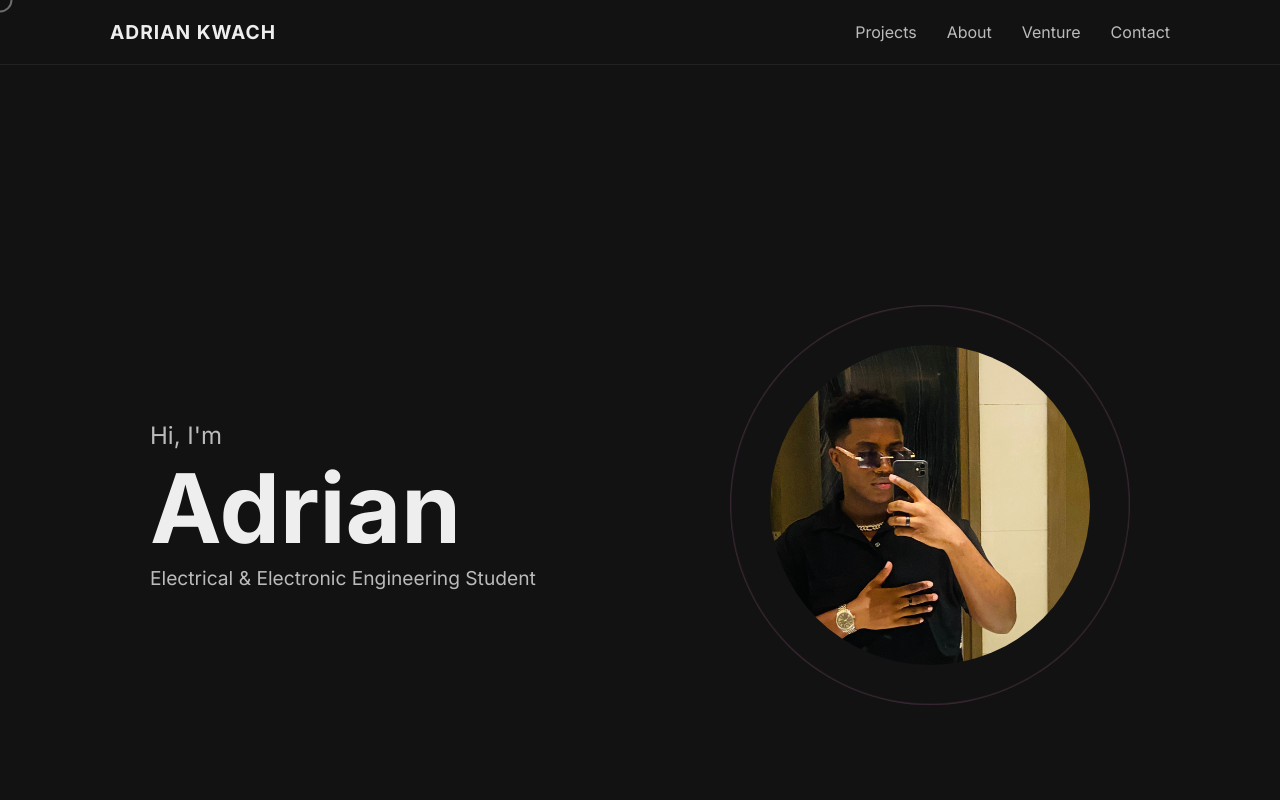
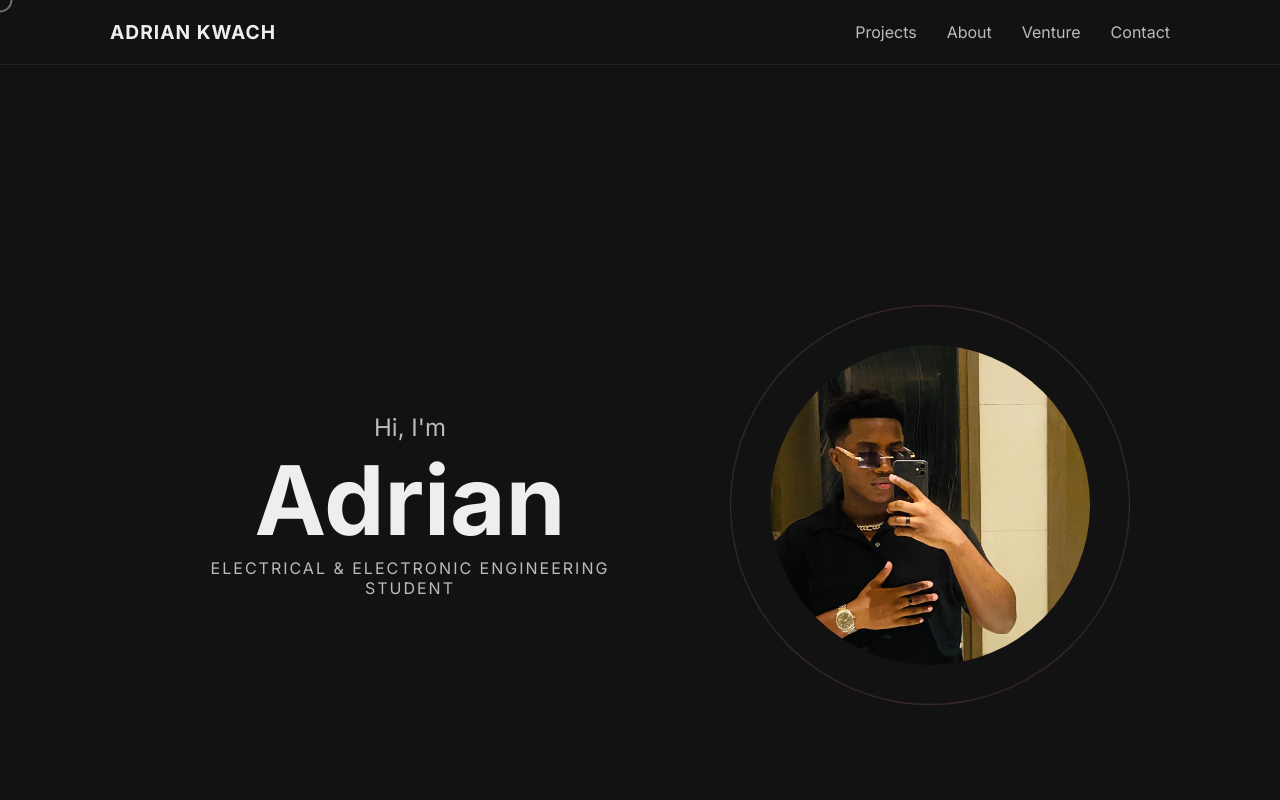
Before and after one commit to AddyKwach/adriankwach.com, a Next.js app: page / in a window 1280 px wide. Shown: the top 800 px of the page. Built offline with nearby package versions, Linux system fonts and the light colour scheme.

Commit message:
landing fix

```diff
--- a/app/globals.css
+++ b/app/globals.css
@@ -61,3 +61,11 @@ a:hover {
   padding: 40px 20px; /* Adds space on top/bottom and sides */
   min-height: 70vh; /* Ensures footer isn't too high on short pages */
 }
+
+/* Add this at the bottom */
+@media (max-width: 768px) {
+  html, body {
+    /* Restores the default system cursor on smaller screens */
+    cursor: auto;
+  }
+}
--- a/components/common/CustomCursor.module.css
+++ b/components/common/CustomCursor.module.css
@@ -25,3 +25,11 @@
   /* --- COLOR CHANGE --- */
   background-color: rgba(200, 200, 200, 0.1); /* Greyish and transparent */
 }
+
+/* Add this at the bottom */
+@media (max-width: 768px) {
+  .cursor {
+    /* Hides our custom cursor on smaller screens */
+    display: none;
+  }
+}
--- a/components/home/ModernHero.module.css
+++ b/components/home/ModernHero.module.css
@@ -1,7 +1,6 @@
 /* components/home/ModernHero.module.css */
 
 .hero {
-  /* This makes the section take up the full browser height */
   min-height: 100vh;
   display: flex;
   align-items: center;
@@ -14,7 +13,8 @@
 
 .textContainer {
   flex: 1;
-  text-align: left;
+  /* --- CHANGE 1: Centering the text --- */
+  text-align: center; /* Was 'left' */
 }
 
 .greeting {
@@ -23,7 +23,7 @@
 }
 
 .name {
-  font-size: 6rem; /* Very large text for your name */
+  font-size: 6rem;
   font-weight: 700;
   line-height: 1;
   color: var(--text-dark);
@@ -31,9 +31,13 @@
 }
 
 .subtitle {
-  font-size: 1.2rem;
   color: var(--secondary-text-dark);
   max-width: 400px;
+  /* --- CHANGE 2: Restyling the subtitle --- */
+  font-size: 1rem; /* Was 1.2rem */
+  text-transform: uppercase; /* Makes it look like a title */
+  letter-spacing: 2px;  /* Adds space between letters */
+  margin: 0 auto; /* Ensures it stays centered */
 }
 
 .imageContainer {
@@ -49,7 +53,6 @@
   height: 400px;
 }
 
-/* This is the new "engulfing circle" effect */
 .imageWrapper::after {
   content: '';
   position: absolute;
@@ -59,7 +62,6 @@
   width: 100%;
   height: 100%;
   border-radius: 50%;
-  /* A semi-transparent ring for a subtle effect */
   background: radial-gradient(circle, transparent 70%, var(--accent-dark) 72%);
   z-index: 1;
 }
@@ -68,7 +70,7 @@
   border-radius: 50%;
   object-fit: cover;
   position: relative;
-  width: 80%; /* Makes the image slightly smaller than the ring */
+  width: 80%;
   height: 80%;
   top: 10%;
   left: 10%;
@@ -81,7 +83,7 @@
     flex-direction: column;
     text-align: center;
     gap: 40px;
-    padding-top: 120px; /* Add space from the top on mobile */
+    padding-top: 120px;
     min-height: 80vh;
   }
 
```
